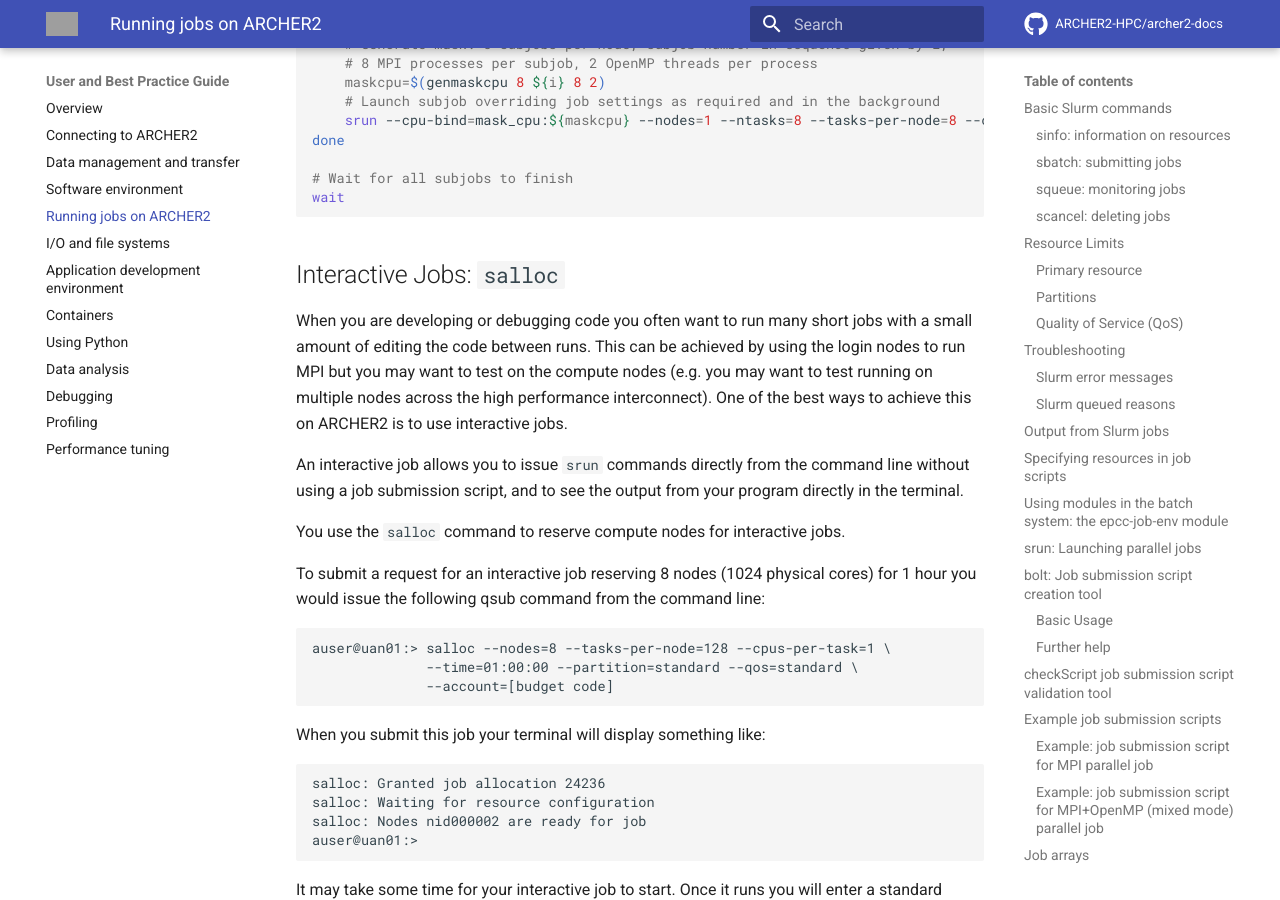
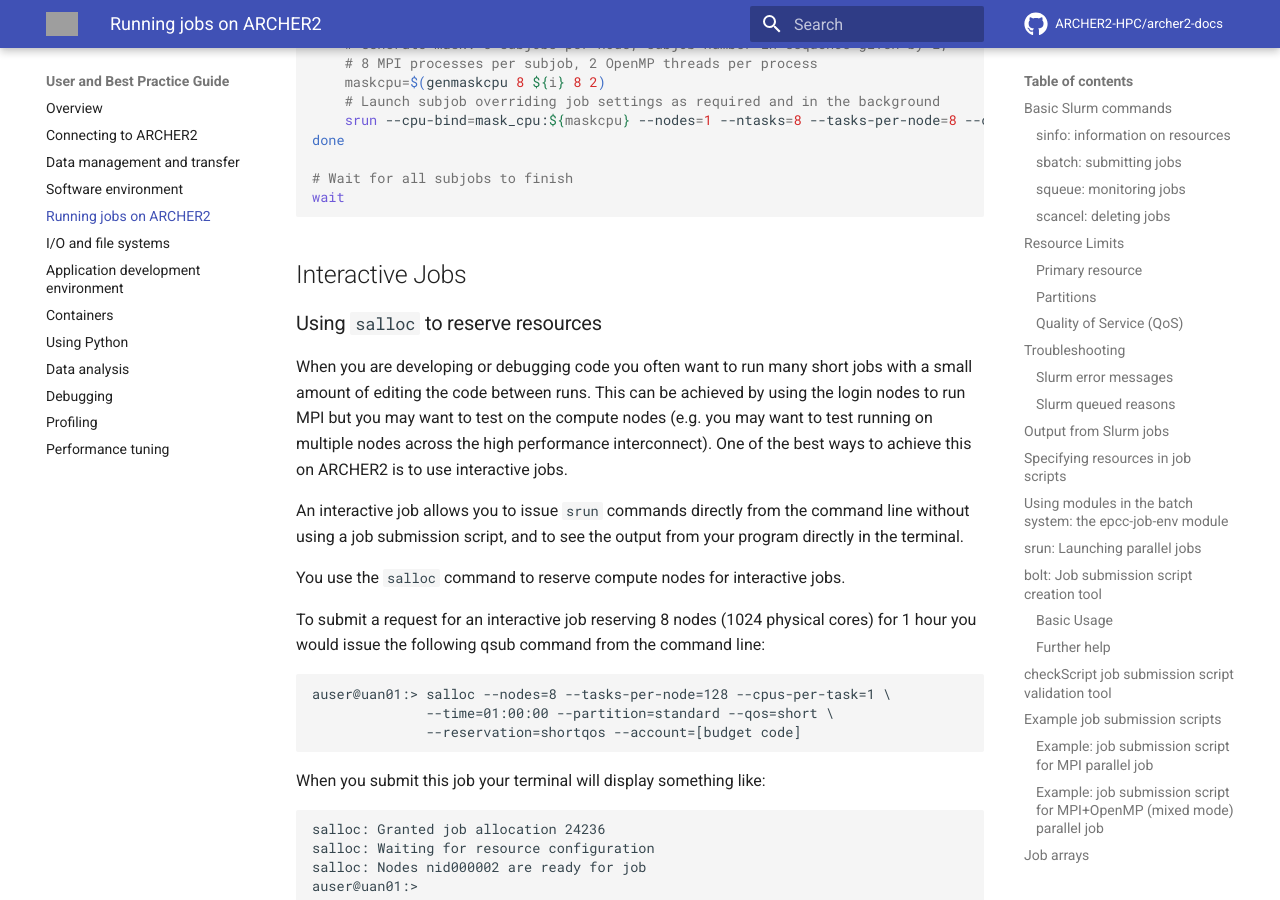
Before and after one commit to ARCHER2-HPC/archer2-docs, an MkDocs documentation site: the page built from docs/user-guide/scheduler.md, in a window 1280 px wide and 900 px high, scrolled down 21339 px. Built offline with MkDocs 1.6.1 and Material for MkDocs 9.7.7, drawn with Linux system fonts in a browser that asks for light colours; comment, search, counter and statistics services are not loaded; grey boxes are pictures that could not be loaded.

Commit message:
Updates salloc section to use short qos

````diff
--- a/docs/user-guide/scheduler.md
+++ b/docs/user-guide/scheduler.md
@@ -953,7 +953,9 @@
 wait
 ```
 
-## Interactive Jobs: `salloc`
+## Interactive Jobs
+
+### Using `salloc` to reserve resources
 
 When you are developing or debugging code you often want to run many
 short jobs with a small amount of editing the code between runs. This
@@ -974,8 +976,8 @@
 from the command line:
 
     auser@uan01:> salloc --nodes=8 --tasks-per-node=128 --cpus-per-task=1 \
-                  --time=01:00:00 --partition=standard --qos=standard \
-                  --account=[budget code]
+                  --time=01:00:00 --partition=standard --qos=short \
+                  --reservation=shortqos --account=[budget code]
 
 When you submit this job your terminal will display something like:
 
````
